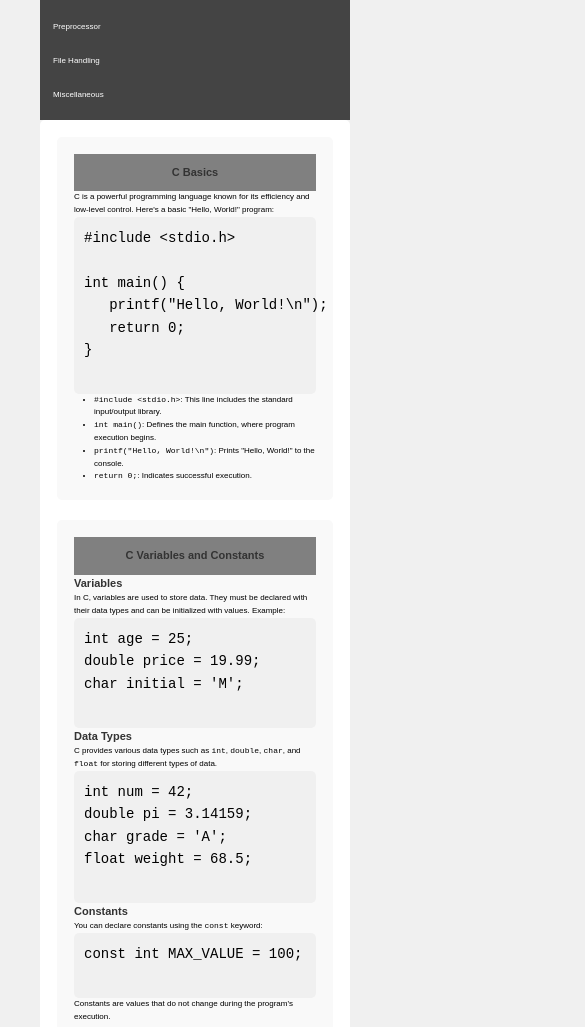
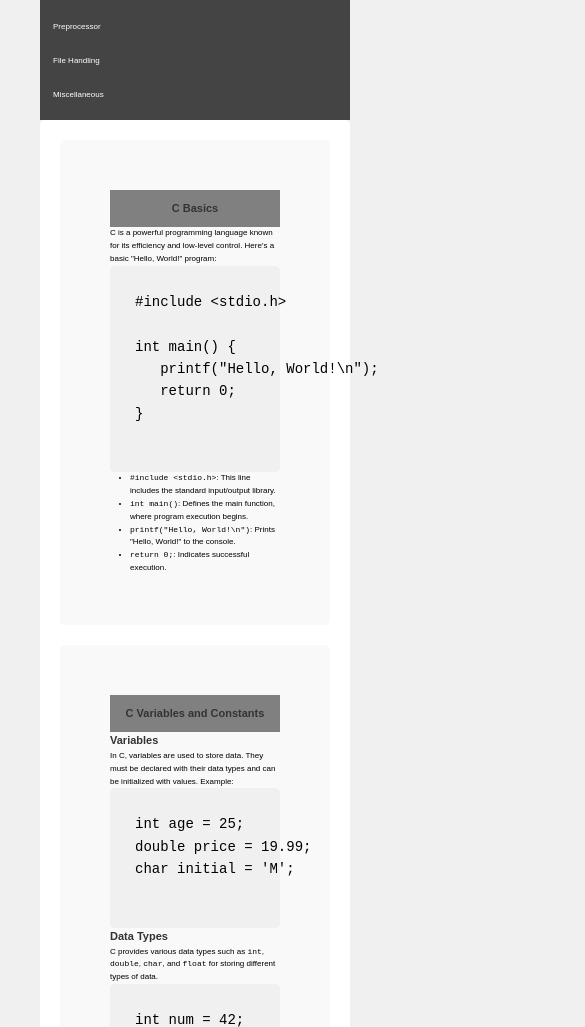
Before and after one commit to JOSHUA-A69/C-Documentation, a plain HTML site: page C documentation.html in a window 390 px wide. Shown: the part 441-1468 px from the top of the page, 585 px wide, since content can reach past the window. Drawn offline with Linux system fonts and the light colour scheme.

Commit message:
Update Cdocx.css

```diff
--- a/Cdocx.css
+++ b/Cdocx.css
@@ -96,13 +96,13 @@ footer a:hover {
         padding: 8px; /* Slightly larger padding for mobile links */
     }
     #main-doc {
-        padding: 17px;
+        padding: 5ppx;
     }
     .main-section {
-        padding: 17px;
+        padding: 50px;
     }
     pre {
-        padding: 10px;
+        padding: 25px;
     }
     h1, h2 {
         font-size: 11px; /* Adjust heading font size for mobile */
```
